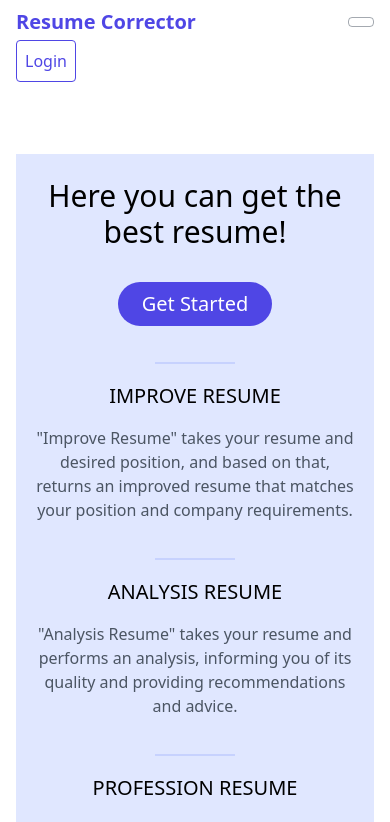
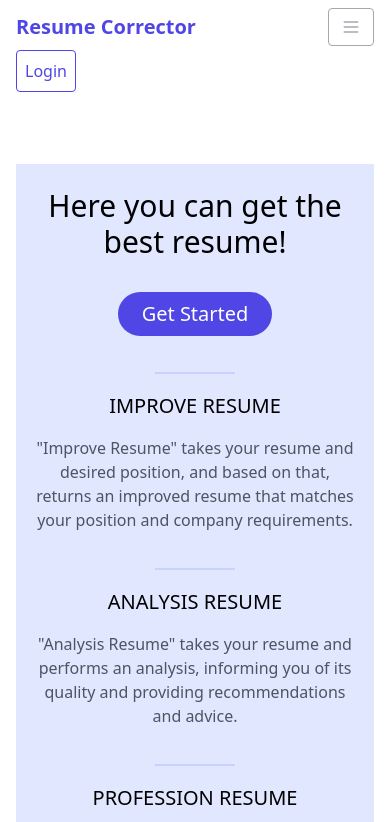
Before and after one commit to Ansar331/Frontend, a Next.js app: page / in a window 390 px wide. Shown: the top 822 px of the page. Built offline with nearby package versions, Linux system fonts and the light colour scheme; no server answers.

Commit message:
update header for telephone3

```diff
--- a/components/header.jsx
+++ b/components/header.jsx
@@ -40,11 +40,38 @@ function Header() {
               Resume Corrector
             </a>
             <button
-              className="border border-solid border-gray-600 px-3 py-1 rounded text-gray-600 opacity-50 hover:opacity-75 md:hidden"
+              className={`border border-solid border-gray-600 px-3 py-2 rounded text-gray-600 opacity-50 hover:opacity-75 md:hidden ${
+                isMobileMenuOpen ? 'bg-gray-200' : ''
+              }`}
               id="navbar-toggle"
               onClick={toggleMobileMenu}
             >
-              <i className="fas fa-bars"></i>
+              <svg
+                className={`h-5 w-5 ${isMobileMenuOpen ? 'hidden' : 'block'}`}
+                fill="none"
+                viewBox="0 0 24 24"
+                stroke="currentColor"
+              >
+                <path
+                  strokeLinecap="round"
+                  strokeLinejoin="round"
+                  strokeWidth={2}
+                  d="M4 6h16M4 12h16M4 18h16"
+                />
+              </svg>
+              <svg
+                className={`h-5 w-5 ${isMobileMenuOpen ? 'block' : 'hidden'}`}
+                fill="none"
+                viewBox="0 0 24 24"
+                stroke="currentColor"
+              >
+                <path
+                  strokeLinecap="round"
+                  strokeLinejoin="round"
+                  strokeWidth={2}
+                  d="M6 18L18 6M6 6l12 12"
+                />
+              </svg>
             </button>
           </div>
 
```
